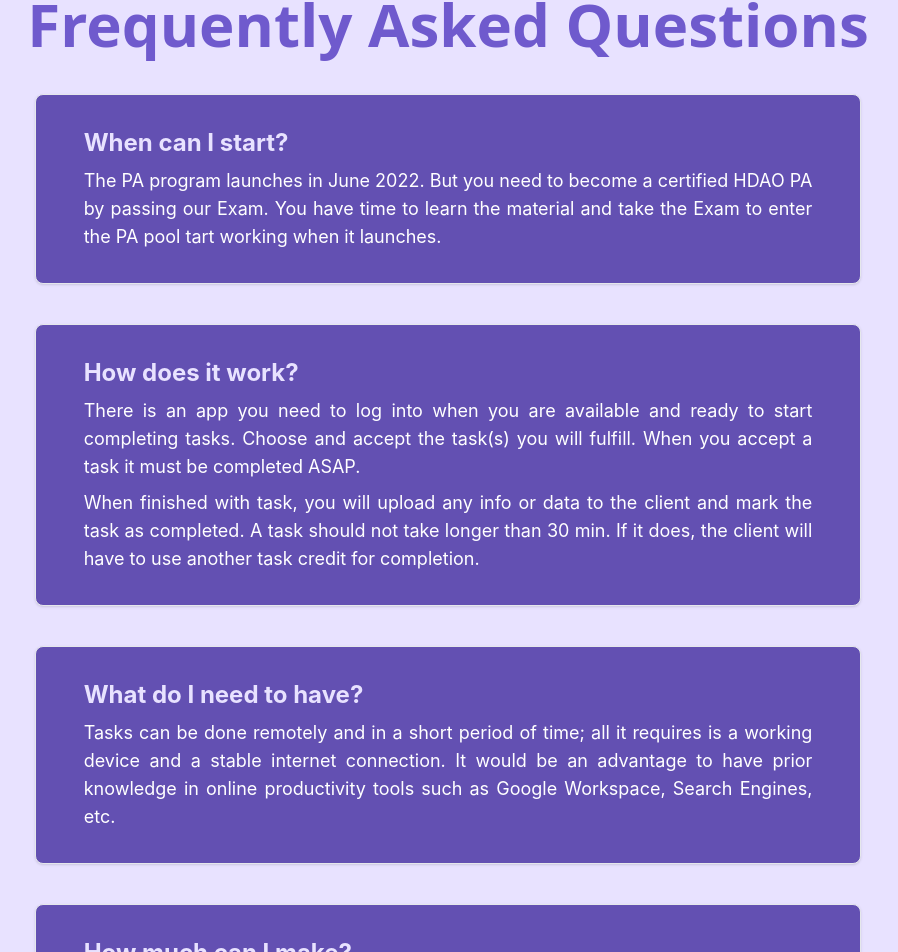
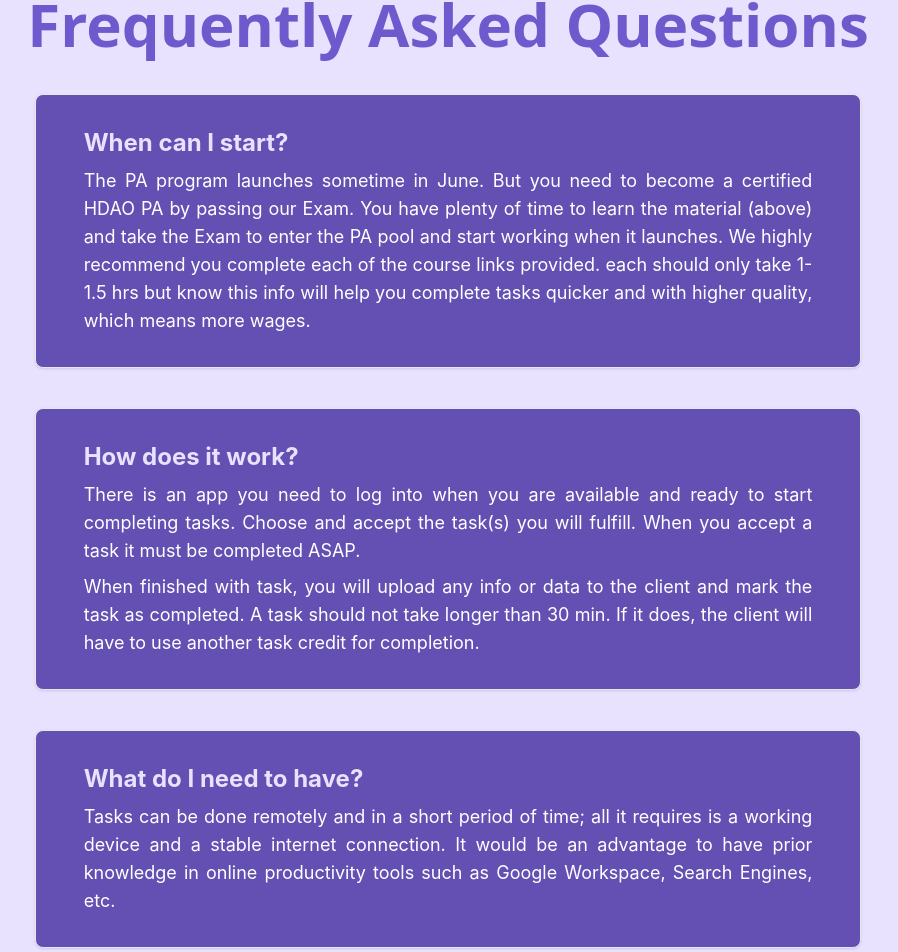
Before and after one commit to humandao-org/PocketAssistantLandingPage, a React (Create React App) app: page / in a window 1280 px wide. Shown: the part 4970-5922 px from the top of the page, without its empty margins (192-1090 px from the left). Built offline with nearby package versions, Linux system fonts and the light colour scheme.

Commit message:
text edits 2

```diff
--- a/src/pages/content.js
+++ b/src/pages/content.js
@@ -273,7 +273,8 @@ export class Content extends Component {
             <div class="mx-auto mt-10 w-full rounded-lg border bg-purple-box/70 px-6 py-6 text-justify sm:px-8 sm:py-8 sm:shadow md:px-12 lg:w-5/6 xl:w-2/3">
               <h3 class="text-lg font-bold text-white-lt sm:text-xl md:text-2xl">When can I start?</h3>
               <p class="md:text-normal mt-2 text-base text-white sm:text-lg">
-                The PA program launches in June 2022. But you need to become a certified HDAO PA by passing our Exam. You have time to learn the material and take the Exam to enter the PA pool tart working when it launches.
+                The PA program launches sometime in June. But you need to become a certified HDAO PA by passing our Exam. You have plenty of time to learn the material (above) and take the Exam to enter the PA pool and start working when it launches.
+                We highly recommend you complete each of the course links provided. each should only take 1-1.5 hrs but know this info will help you complete tasks quicker and with higher quality, which means more wages.
               </p>
             </div>
             <div class="mx-auto mt-10 w-full rounded-lg border bg-purple-box/70 px-6 py-6 text-justify sm:px-8 sm:py-8 sm:shadow md:px-12 lg:w-5/6 xl:w-2/3">
@@ -282,14 +283,14 @@ export class Content extends Component {
                 There is an app you need to log into when you are available and ready to start completing tasks. Choose and accept the task(s) you will fulfill. When you accept a task it must be completed ASAP.
               </p>
               <p class="md:text-normal mt-2 text-base text-white sm:text-lg">
-                When finished with task, you will upload any info or data to the client and mark the task as completed. A task should not take longer than 30 min. If it does, the client will have to use another task credit for completion.
+                When finished with task, you will upload any info or data to the client and mark the task as completed. A task should not take longer than 30 min. If it does, the client will have to use another task credit for completion.{" "}
               </p>
             </div>
             <div class="mx-auto mt-10 w-full rounded-lg border bg-purple-box/70 px-6 py-6 text-justify sm:px-8 sm:py-8 sm:shadow md:px-12 lg:w-5/6 xl:w-2/3">
               <h3 class="text-lg font-bold text-white-lt sm:text-xl md:text-2xl">What do I need to have?</h3>
               <p class="md:text-normal mt-2 text-base text-white sm:text-lg">
                 Tasks can be done remotely and in a short period of time; all it requires is a working device and a stable internet connection. It would be an advantage to have prior knowledge in online productivity tools such as Google Workspace,
-                Search Engines, etc.{" "}
+                Search Engines, etc.
               </p>
             </div>
             <div class="mx-auto mt-10 w-full rounded-lg border bg-purple-box/70 px-6 py-6 text-justify sm:px-8 sm:py-8 sm:shadow md:px-12 lg:w-5/6 xl:w-2/3">
```
